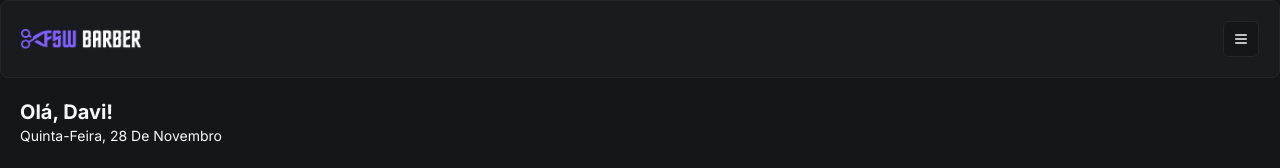
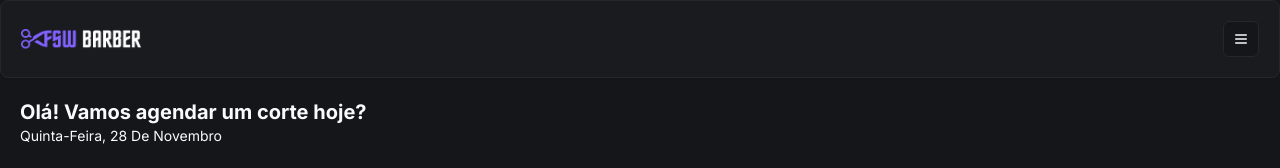
Before and after one commit to verxm/barbershop, a Next.js app: page / in a window 1280 px wide. Shown: the top 168 px of the page. Built offline with nearby package versions, Linux system fonts and the light colour scheme; no server answers; the database is empty.

Commit message:
feat: add user name to home page.

```diff
--- a/app/(home)/page.tsx
+++ b/app/(home)/page.tsx
@@ -32,7 +32,11 @@
       <Header />
 
       <div className="px-5 pt-5">
-        <h2 className="text-xl font-bold">Olá, Davi!</h2>
+        <h2 className="text-xl font-bold">
+          {session?.user
+            ? `Olá, ${session.user.name?.split(' ')[0]}!`
+            : 'Olá! Vamos agendar um corte hoje?'}
+        </h2>
         <p className="capitalize text-sm">
           {format(new Date(), "EEEE',' dd 'de' MMMM", {
             locale: ptBR
```
